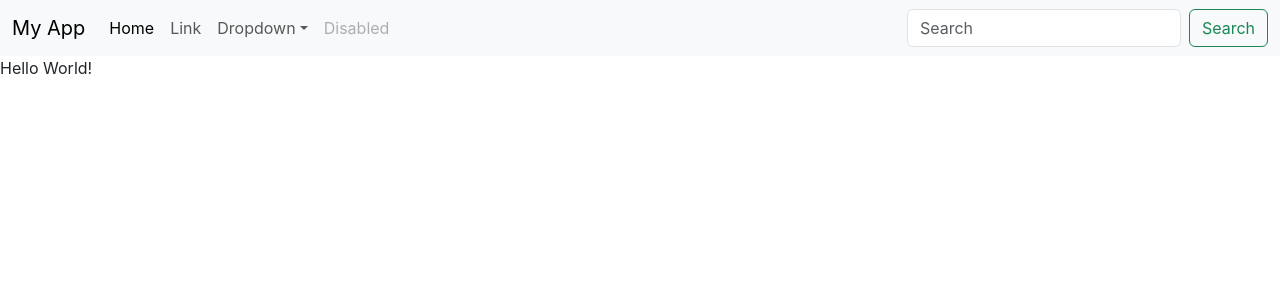
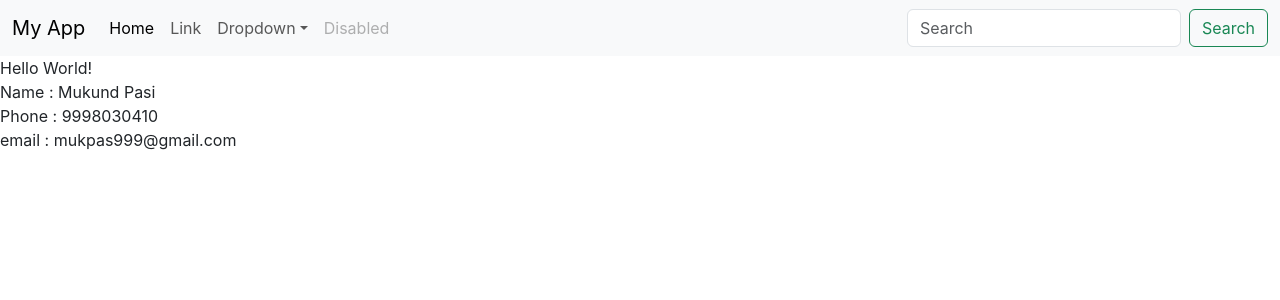
Before and after one commit to mukundpasi/ReactClassB8, a React (Create React App) app in the folder myapp/: page / in a window 1280 px wide. Shown: the top 300 px of the page. Built offline with nearby package versions, Linux system fonts and the light colour scheme.

Commit message:
-WIP: Props

```diff
--- a/myapp/src/App.js
+++ b/myapp/src/App.js
@@ -1,12 +1,19 @@
 import './App.css';
 import Hello from './component/Hello';
 import Header from './component/Header';
+import Contactus from './component/Contacts';
 
 function App() {
+  const contactDetails = {
+    name: "Mukund Pasi ",
+    phone: "9998030410",
+    email: "mukpas999@gmail.com"
+  }
   return (
     <div>
       <Header></Header>
       <Hello></Hello>
+      <Contactus contactDetails={contactDetails}></Contactus>
     </div>
   );
 }
--- /dev/null
+++ b/myapp/src/component/Contacts.js
@@ -0,0 +1,13 @@
+import React from 'react'
+
+export default function contactus(props) {
+    console.log(props.contactDetails);
+  return (
+    <div>
+        Name : {props.contactDetails.name} <br></br>
+        Phone : {props.contactDetails.phone} <br></br>
+        email : {props.contactDetails.email} <br></br>
+
+    </div>
+  )
+}
```
